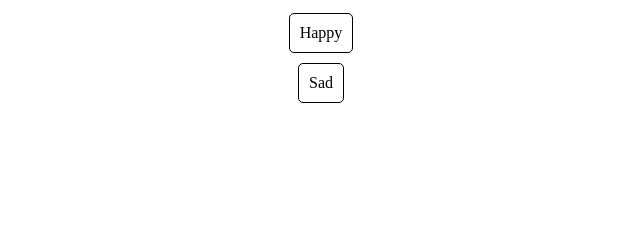
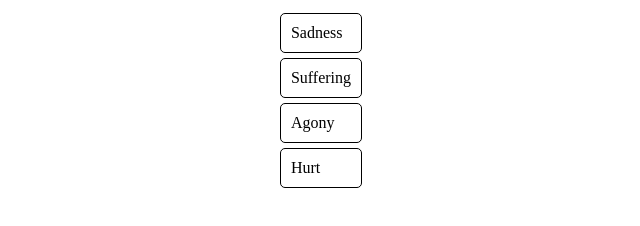
Before and after one commit to michelledunlap/vigilant-engine, a plain HTML site: page index.html in a window 1280 px wide. Shown: the whole page, without its empty margins (319-959 px from the left). Drawn offline with Linux system fonts and the light colour scheme.

Commit message:
Update index.html
Organizing the feelings such that they are in separate columns. So Sadness will be its own column, with 6 columns under that (Suffering, Sadness, Disappointed, Shameful, Neglected, Despair), and each of those will have 2 columns (Agony and Hurt under Suffering, etc.)

```diff
--- a/index.html
+++ b/index.html
@@ -9,18 +9,18 @@
 <body>
 
 <div id="emotion-wheel">
-    <!-- Sample emotions for demonstration -->
-    <div class="emotion" data-related="happy-sec">Happy</div>
-    <div class="emotion" data-related="sad-sec">Sad</div>
-    <div class="emotion-section" id="happy-sec">
-        <div class="emotion">Joyful</div>
-        <div class="emotion">Energetic</div>
-        <!-- Add more as needed -->
-    </div>
-    <div class="emotion-section" id="sad-sec">
-        <div class="emotion">Lonely</div>
-        <div class="emotion">Depressed</div>
-        <!-- Add more as needed -->
+    <!-- Sadness Column -->
+    <div class="emotion-column">
+        <div class="emotion main-emotion">Sadness</div>
+        <div class="emotion-subcolumn">
+            <div class="emotion">Suffering</div>
+            <div class="emotion-subcolumn">
+                <div class="emotion">Agony</div>
+                <div class="emotion">Hurt</div>
+            </div>
+            <!-- Repeat for other subcategories under Sadness -->
+        </div>
+        <!-- Add other main emotions and their subcolumns here -->
     </div>
 </div>
 
```
